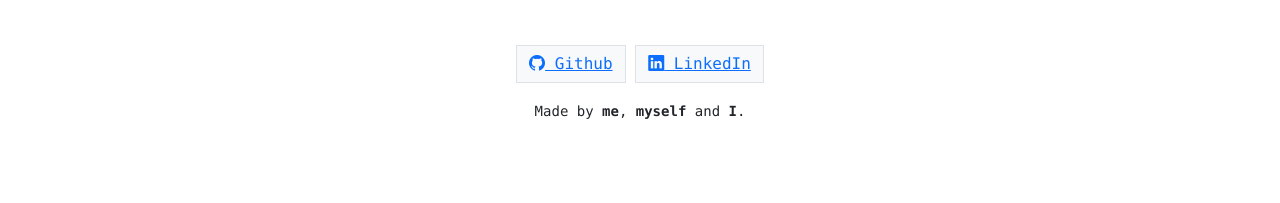
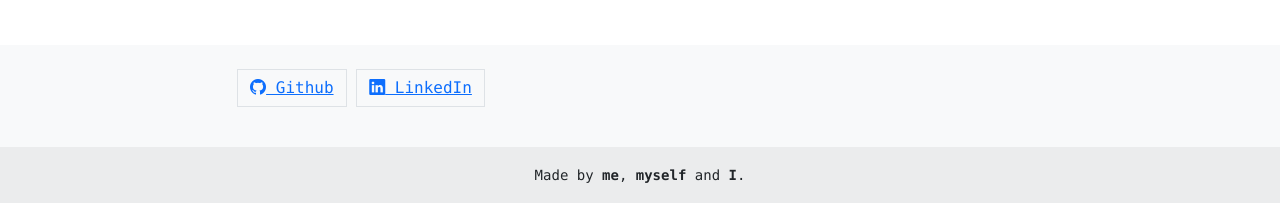
Before and after one commit to bhunao/bhunao, a plain HTML site: page index.html in a window 1280 px wide. Shown: the part 620-823 px from the top of the page. Before the commit the page ends 800 px from the top, so only its background shows below. Drawn offline with nearby package versions, Linux system fonts and the light colour scheme.

Commit message:
FIX: page name:

```diff
--- a/index.html
+++ b/index.html
@@ -3,7 +3,7 @@
     <head>
         <meta charset="utf-8">
         <meta name="viewport" content="width=device-width, initial-scale=1">
-        <title>RSS feeder</title>
+        <title>Bruno Félix</title>
         <link href="static/bootstrap.css" rel="stylesheet">
         <link href="static/style.css" rel="stylesheet">
         <link rel="stylesheet" href="https://cdn.jsdelivr.net/npm/bootstrap-icons@1.11.2/font/bootstrap-icons.min.css">
@@ -38,6 +38,18 @@
                 </div>
             </div>
 
+
+
+        </div>
+
+        <div class="">
+        </div>
+
+        <footer class="bg-body-tertiary text-center text-lg-start">
+
+            <div class="container p-4">
+                <div class="row">
+                    <div class="col-lg-6 col-md-12 mb-4 mb-md-0">
                         <div class="container text-center pb-3">
                             <button class="btn btn-light border rounded-0">
                                 <a href="https://github.com/bhunao/">
@@ -52,18 +64,17 @@
                                 </a>
                             </button>
                         </div>
+                    </div>
+                </div>
+            </div>
 
-            <div class="text-center sticky-xxl-bottom px-3">
+            <div class="text-center p-3" style="background-color: rgba(0, 0, 0, 0.05);">
                 <small>
                     Made by <strong>me</strong>, <strong>myself</strong> and <strong>I</strong>.
                 </small>
             </div>
 
-
-        </div>
-
-        <div class="">
-        </div>
+        </footer>
 
         <script src="/static/bootstrap.bundle.js"></script>
     </body>
```
Lines whose indentation alone changed are shown as unchanged.
